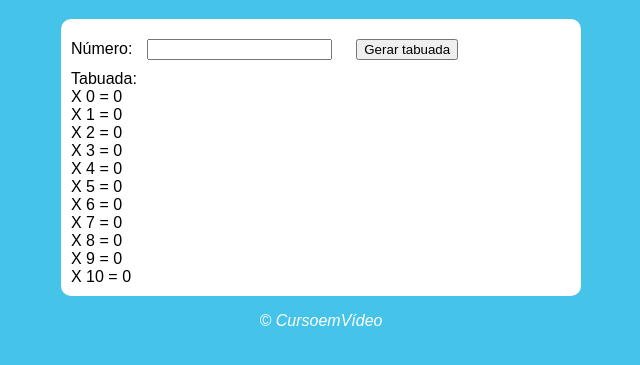
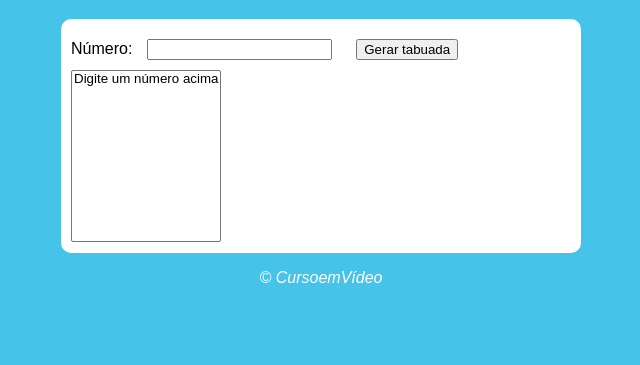
Before and after one commit to guilhermejoaquimramos17/javascript, a plain HTML site: page aula14ex/ex017/index.html in a window 1280 px wide. Both pictures are taken after a click on the input "Gerar tabuada". Shown: the part 61-426 px from the top of the page, without its empty margins (319-959 px from the left). Drawn offline with Linux system fonts and the light colour scheme.

Commit message:
atualização da tabuada

```diff
--- a/aula14ex/ex017/index.html
+++ b/aula14ex/ex017/index.html
@@ -16,8 +16,10 @@
             <input type="number" name="inicio" id="num">
             <input type="submit" value="Gerar tabuada" onclick="contar()">
         </div>
-        <div id="res">
-            Tabuada: <br>
+        <div>
+            <select name="tabuada" id="tabuada" size="10">
+                <option>Digite um número acima</option>
+            </select>
         </div>
     </section>
     <footer>
--- a/aula14ex/ex017/script.js
+++ b/aula14ex/ex017/script.js
@@ -1,9 +1,19 @@
+
 function contar(){
     var n1 = document.getElementById('num')
-    var numTab = (n1.value)
-    var res = document.getElementById('res')
-    for (var c = 0; c <= 10; c++){
-        var mult = Number(c) * numTab
-        res.innerHTML += `${numTab} X ${c} = ${mult} <br>`
+    var tab = document.getElementById('tabuada')
+    if (n1.value == 0){
+        alert('Digite um número')
+        res.innerHTML = 'Impossível contar'
+    } else {
+        var numTab = (n1.value)
+        tab.innerHTML = ''
+        for (var c = 0; c <= 10; c++){
+        var item = document.createElement('option')
+        item.text = `${numTab} X ${c} = ${numTab*c}`
+        item.value = `tab${c}`
+        tab.appendChild(item)
     }
+    }
+
 }
--- a/aula14ex/ex017/style.css
+++ b/aula14ex/ex017/style.css
@@ -22,10 +22,7 @@ section input {
     margin: 10px;
 }
 
-div#res > select#tabuada {
-    width: 150px;
-    height: 150px;
-}
+
 
 footer {
     font-style: italic;
```
